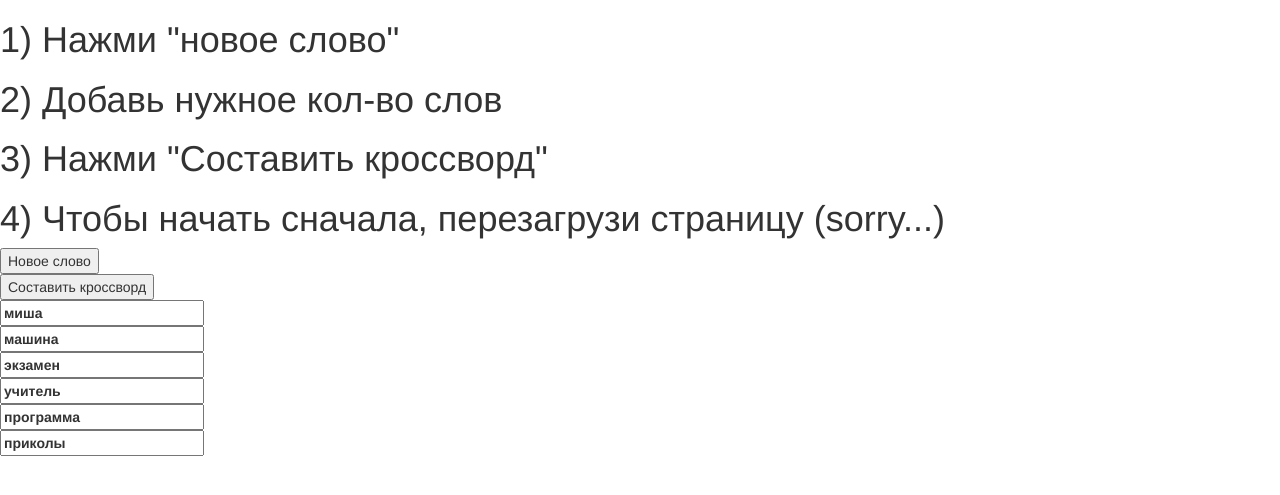
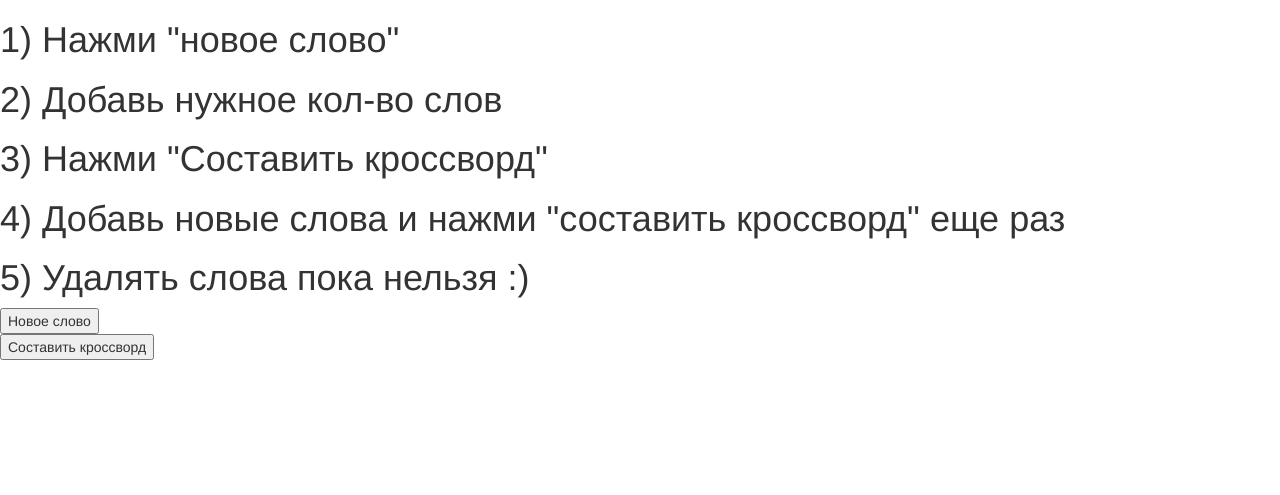
Before and after one commit to gmoryes/crossword, a Django app: page /bla/ in a window 1280 px wide. Shown: the top 495 px of the page. Run offline with Django 3.2, Linux system fonts and the light colour scheme; some libraries are stand-ins or nearby versions.

Commit message:
comment smth

```diff
--- a/web/templates/index.html
+++ b/web/templates/index.html
@@ -19,23 +19,25 @@
 <h1>1) Нажми "новое слово"</h1>
 <h1>2) Добавь нужное кол-во слов</h1>
 <h1>3) Нажми "Составить кроссворд"</h1>
-<h1>4) Чтобы начать сначала, перезагрузи страницу (sorry...)</h1>
+<h1>4) Добавь новые слова и нажми "составить кроссворд" еще раз</h1>
+<h1>5) Удалять слова пока нельзя :)</h1>
+
 
 <input type="button" id="new_word_button" value="Новое слово"><br>
 <input type="button" id="send_request_button" value="Составить кроссворд">
 <div id="words_block">
     <label>
-        <input type="text" value="миша"><br>
+        <!--<input type="text" value="миша"><br>
         <input type="text" value="машина"><br>
         <input type="text" value="экзамен"><br>
         <input type="text" value="учитель"><br>
         <input type="text" value="программа"><br>
-        <input type="text" value="приколы">
+        <input type="text" value="приколы">-->
     </label>
 </div>
 
 
- <table align="center" style="text-align:center;width:600px;" border="1" id="crossword_table"></table>
+<table align="center" style="text-align:center;width:600px;" border="1" id="crossword_table"></table>
 
 
 <script>
```
